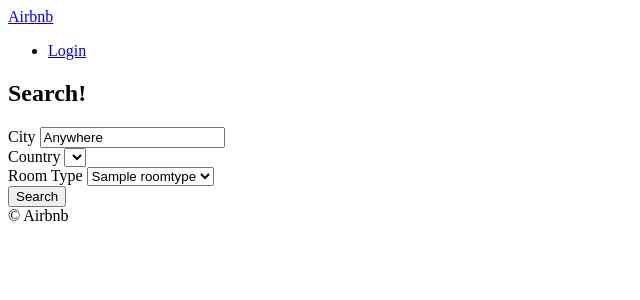
After one commit to dnjscksdn98/django-airbnb, a Django app: page /rooms/search/ in a window 1280 px wide. The commit adds this page. Shown: the top 300 px of the page, without its empty margins (0-640 px from the left). Run offline with Django 3.2, Linux system fonts and the light colour scheme; tables that the repository leaves empty hold one stand-in row (values such as "Sample post"); lists and menus that the app fills with data are empty.

Commit message:
#1.6 starting the form

```diff
--- a/rooms/urls.py
+++ b/rooms/urls.py
@@ -5,4 +5,5 @@ app_name = 'rooms'
 
 urlpatterns = [
     path('<int:pk>', views.RoomDetail.as_view(), name='detail'),
+    path('search/', views.search, name='search'),
 ]
--- a/rooms/views.py
+++ b/rooms/views.py
@@ -1,6 +1,7 @@
 from django.http import Http404
 from django.shortcuts import render
 from django.views.generic import ListView, DetailView
+from django_countries import countries
 from . import models
 
 
@@ -16,6 +17,17 @@ class RoomDetail(DetailView):
     model = models.Room
 
 
+def search(request):
+    city = request.GET.get('city', 'Anywhere')
+    city = str.capitalize(city)
+    room_types = models.RoomType.objects.all()
+    return render(
+        request,
+        'rooms/search.html',
+        {'city': city, 'countries': countries, 'room_types': room_types}
+    )
+
+
 # def room_detail(request, pk):
 #     try:
 #         room = models.Room.objects.get(pk=pk)
--- a/templates/404.html
+++ b/templates/404.html
@@ -1,8 +1,8 @@
 {% extends "base.html" %}
 
-{% block page_name %}
+{% block page_title %}
     Not found
-{% endblock page_name %}
+{% endblock page_title %}
 
 {% block content %}
 
--- a/templates/base.html
+++ b/templates/base.html
@@ -4,10 +4,18 @@
     <meta charset="UTF-8" />
     <meta name="viewport" content="width=device-width, initial-scale=1.0" />
     <meta http-equiv="X-UA-Compatible" content="ie=edge" />
-    <title>{% block page_name %}{% endblock page_name %}| Airbnb</title>
+    <title>{% block page_title %}{% endblock page_title %}| Airbnb</title>
   </head>
   <body>
-    {% include "partials/header.html" %}
+    <header>
+      {% include "partials/nav.html" %}
+
+      {% block search-bar %}
+        <form method="get" action="{% url 'rooms:search' %}">
+            <input name="city" placeholder="Search By City" />
+        </form>
+      {% endblock search-bar %}
+    </header>
 
     {% block content %}{% endblock content %}
 
--- a/templates/partials/header.html
+++ /dev/null
@@ -1,6 +0,0 @@
-<header>
-    <a href="{% url 'core:home' %}">Airbnb</a>
-    <ul>
-        <li><a href="#">Login</a></li>
-    </ul>
-</header>
--- /dev/null
+++ b/templates/partials/nav.html
@@ -0,0 +1,4 @@
+<a href="{% url 'core:home' %}">Airbnb</a>
+<ul>
+    <li><a href="#">Login</a></li>
+</ul>
--- a/templates/rooms/room_detail.html
+++ b/templates/rooms/room_detail.html
@@ -1,8 +1,8 @@
 {% extends "base.html" %}
 
-{% block page_name %}
+{% block page_title %}
     {{room.name}}
-{% endblock page_name %}
+{% endblock page_title %}
 
 {% block content %}
 
--- a/templates/rooms/room_list.html
+++ b/templates/rooms/room_list.html
@@ -1,8 +1,8 @@
 {% extends "base.html" %}
 
-{% block page_name %}
+{% block page_title %}
     Home
-{% endblock page_name %}
+{% endblock page_title %}
 
 {% block content %}
     {{now}}
--- /dev/null
+++ b/templates/rooms/search.html
@@ -0,0 +1,40 @@
+{% extends "base.html" %}
+
+{% block page_title %}
+    Search
+{% endblock page_title %}
+
+{% block search-bar %}
+{% endblock search-bar %}
+
+{% block content %}
+
+    <h2>Search!</h2>
+
+    <form method="get" action="{% url 'rooms:search' %}">
+        <div>
+            <label for="city">City</label>
+            <input value="{{city}}" id="city" name="city" placeholder="Search By City" />
+        </div>
+
+        <div>
+            <label for="country">Country</label>
+            <select id="country" name="country" >
+                {% for country in countries  %}
+                    <option value="{{country.code}}">{{country.name}}</option>
+                {% endfor %}
+            </select>
+        </div>
+
+        <div>
+            <label for="room_type">Room Type</label>
+            <select id="room_type" name="room_type" >
+                {% for room_type in room_types  %}
+                    <option value="{{room_type.pk}}">{{room_type.name}}</option>
+                {% endfor %}
+            </select>
+        </div>
+        <button>Search</button>
+    </form>
+
+{% endblock content %}
```
